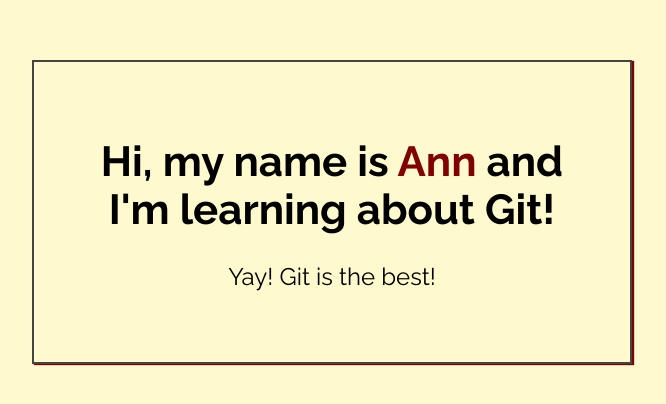
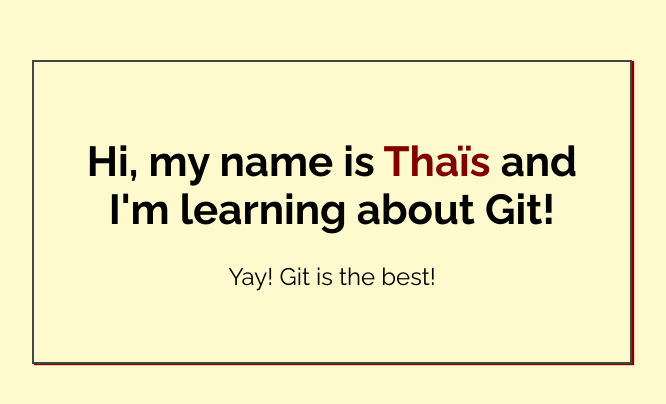
Before and after one commit to Tisca/my-first-repo-2, a plain HTML site: page index.html in a window 1280 px wide. Shown: the part 188-592 px from the top of the page, without its empty margins (308-974 px from the left). Drawn offline with Linux system fonts and the light colour scheme.

Commit message:
Changed name in index.html to mine

```diff
--- a/index.html
+++ b/index.html
@@ -14,7 +14,7 @@
 <body>
 
     <div class="greeting">
-        <h1>Hi, my name is <span class="highlight">Ann</span> and I'm learning about Git! </h1>
+        <h1>Hi, my name is <span class="highlight">Tha&iuml;s</span> and I'm learning about Git! </h1>
 
         <p>Yay! Git is the best!</p>
     </div>
```
